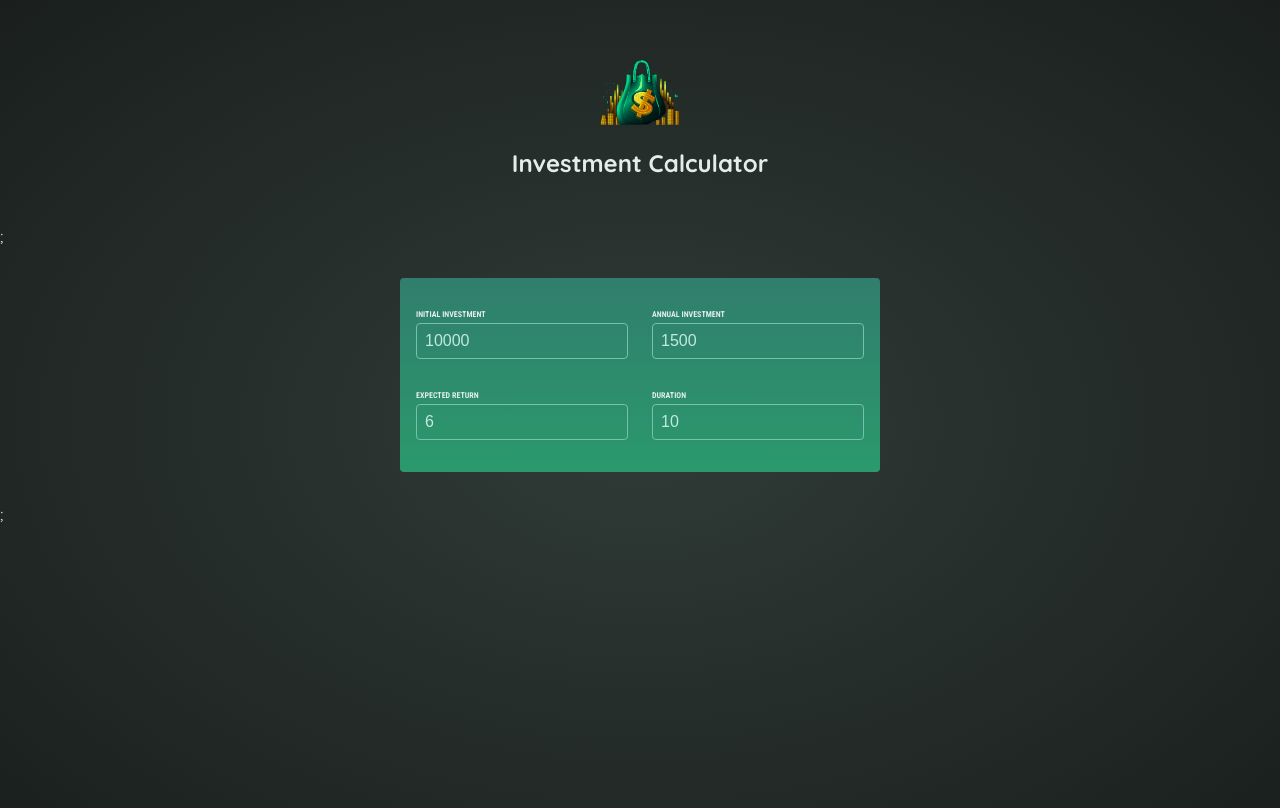
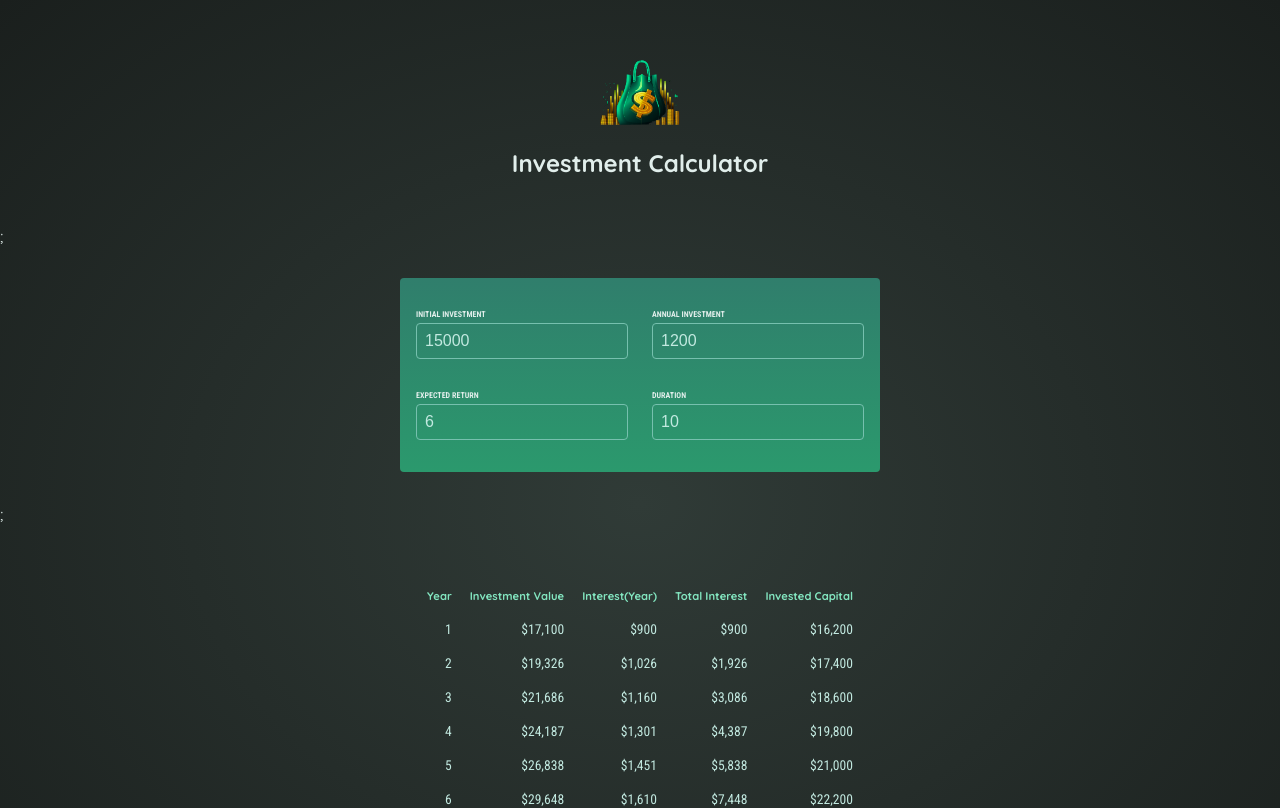
Before and after one commit to AriaNoorghorbani/React-Investment-Calculator, a React (Vite) app: page / in a window 1280 px wide. Shown: the top 808 px of the page. Built offline with nearby package versions, Linux system fonts and the light colour scheme.

Commit message:
outputting result into a list

```diff
--- a/src/App.jsx
+++ b/src/App.jsx
@@ -6,8 +6,8 @@ import UserInput from "./components/UserInput";
 
 function App() {
   const [userInput, setUserInput] = useState({
-    initialInvestment: 10000,
-    annualInvestment: 1500,
+    initialInvestment: 15000,
+    annualInvestment: 1200,
     expectedReturn: 6,
     duration: 10,
   });
--- a/src/components/Results.jsx
+++ b/src/components/Results.jsx
@@ -1,7 +1,44 @@
-import { calculateInvestmentResults } from "../util/investment";
+import { calculateInvestmentResults, formatter } from "../util/investment";
 
 export default function Results({ input }) {
   const resultsData = calculateInvestmentResults(input);
   console.log(resultsData);
-  return;
+  const initialInvestment =
+    resultsData[0].valueEndOfYear -
+    resultsData[0].interest -
+    resultsData[0].annualInvestment;
+
+  return (
+    <table id="result">
+      <thead>
+        <tr>
+          <th>Year</th>
+          <th>Investment Value</th>
+          <th>Interest(Year)</th>
+          <th>Total Interest</th>
+          <th>Invested Capital</th>
+        </tr>
+      </thead>
+      <tbody>
+        {resultsData.map((eachYear) => {
+          const totalInterest =
+            eachYear.valueEndOfYear -
+            eachYear.annualInvestment * eachYear.year -
+            initialInvestment;
+
+          const investedCapital = eachYear.valueEndOfYear - totalInterest;
+
+          return (
+            <tr key={eachYear.year}>
+              <td>{eachYear.year}</td>
+              <td>{formatter.format(eachYear.valueEndOfYear)}</td>
+              <td>{formatter.format(eachYear.interest)}</td>
+              <td>{formatter.format(totalInterest)}</td>
+              <td>{formatter.format(investedCapital)}</td>
+            </tr>
+          );
+        })}
+      </tbody>
+    </table>
+  );
 }
```
